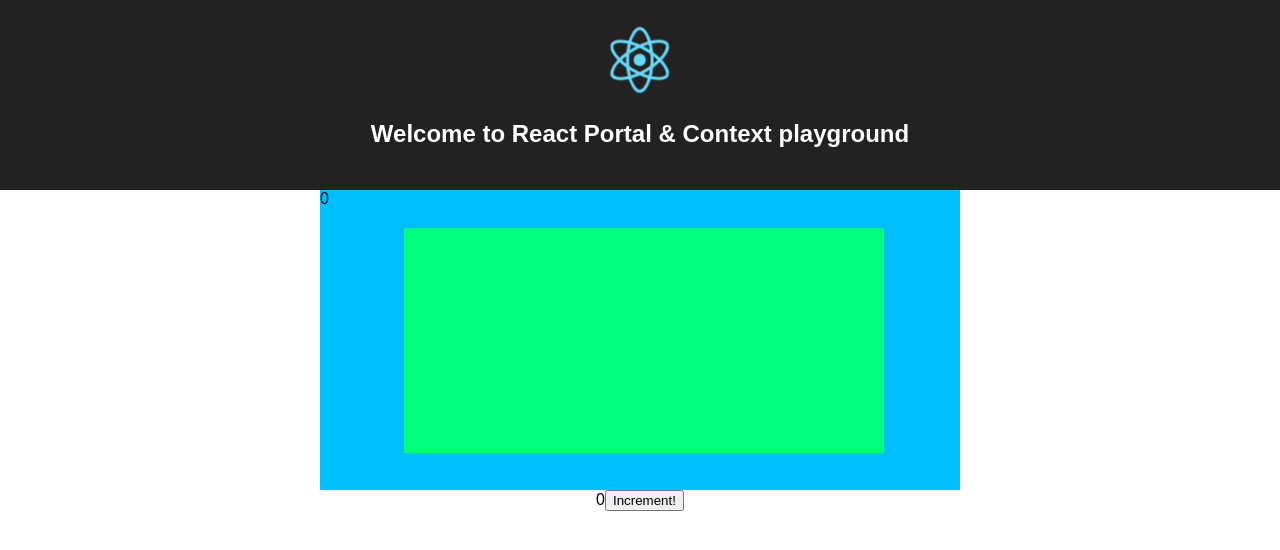
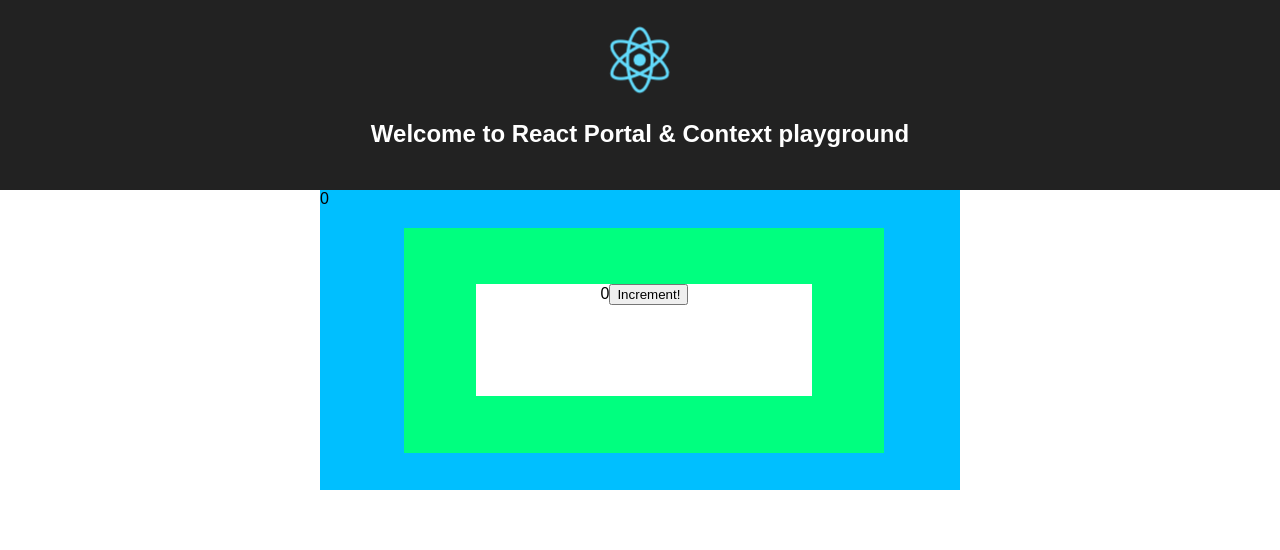
Before and after one commit to RaulEscobarRivas/react-portal-context, a React (Create React App) app: page / in a window 1280 px wide. Shown: the top 550 px of the page. Built offline with nearby package versions, Linux system fonts and the light colour scheme.

Commit message:
prop drilling problem

```diff
--- a/public/index.html
+++ b/public/index.html
@@ -26,7 +26,6 @@
       You need to enable JavaScript to run this app.
     </noscript>
     <div id="root"></div>
-    <div id="portal"></div>
     <!--
       This HTML file is a template.
       If you open it directly in the browser, you will see an empty page.
--- a/src/BoxesContextExample.js
+++ b/src/BoxesContextExample.js
@@ -1,23 +1,28 @@
 import React, { Component } from 'react';
-import { createPortal } from 'react-dom';
 
-
-const White = ({ counter }) => (
+const White = ({ counter, inc }) => (
 	<div className='white'>
 		<div className='button'>
 			{counter}
-			<button>Increment!</button>
+			<button onClick={inc}>Increment!</button>
 		</div>
 	</div>
 );
 
-const Green = () => (
+const Green = props => (
 	<div className='green'>
+		<White {...props} />
 	</div>
 );
 
+const Blue = props => (
+	<div className='blue'>
+		{props.counter}
+		<Green {...props} />
+	</div>
+);
 
-class Blue extends Component {
+class Boxes extends Component {
 	state = {
 		counter: 0,
 		inc: () => { this.setState({ counter: this.state.counter + 1 }) }
@@ -25,13 +30,11 @@ class Blue extends Component {
 
 	render() {
 		return (
-			<div onClick={this.state.inc} className='blue'>
-				{this.state.counter}
-				{ createPortal(<White counter={this.state.counter}/>, document.getElementById('portal'))}
-				<Green />
+			<div>
+				<Blue {...this.state} />
 			</div>
 		);
 	}
 }
 
-export default Blue;
+export default Boxes;
```
